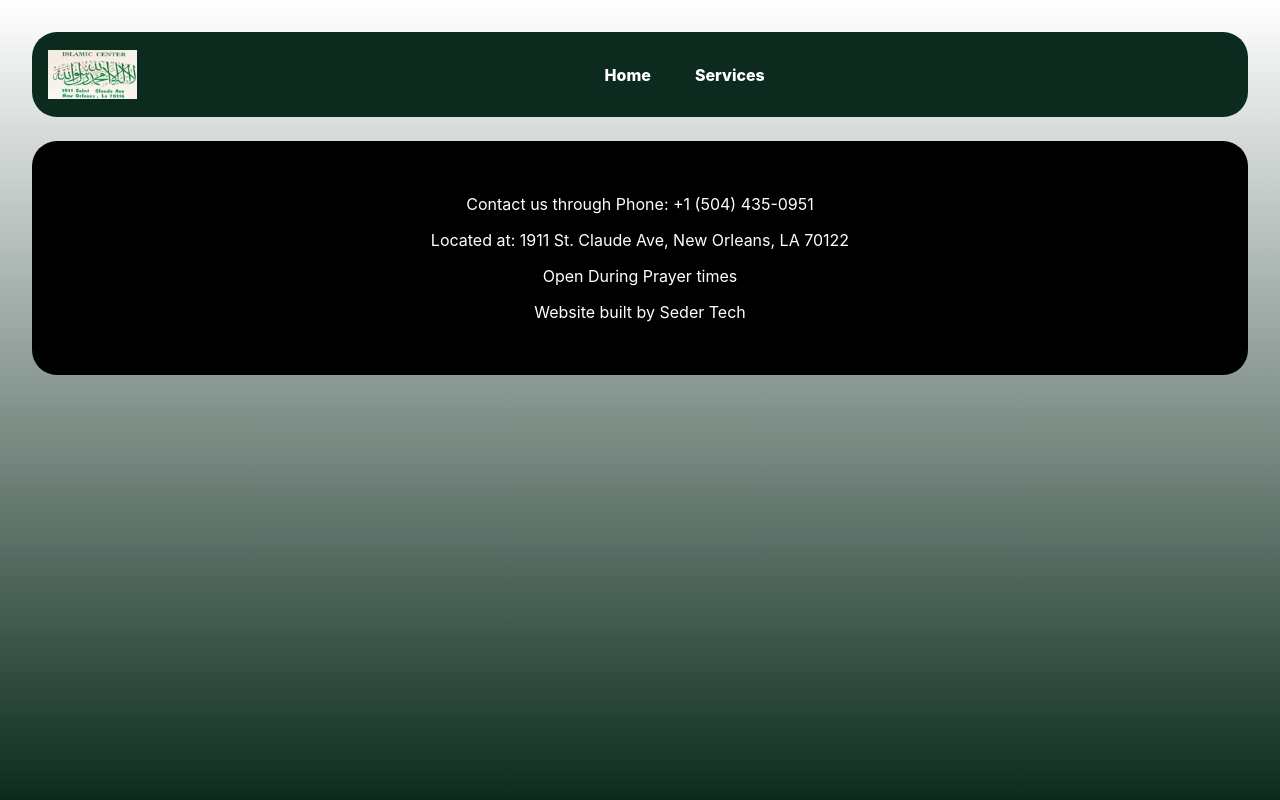
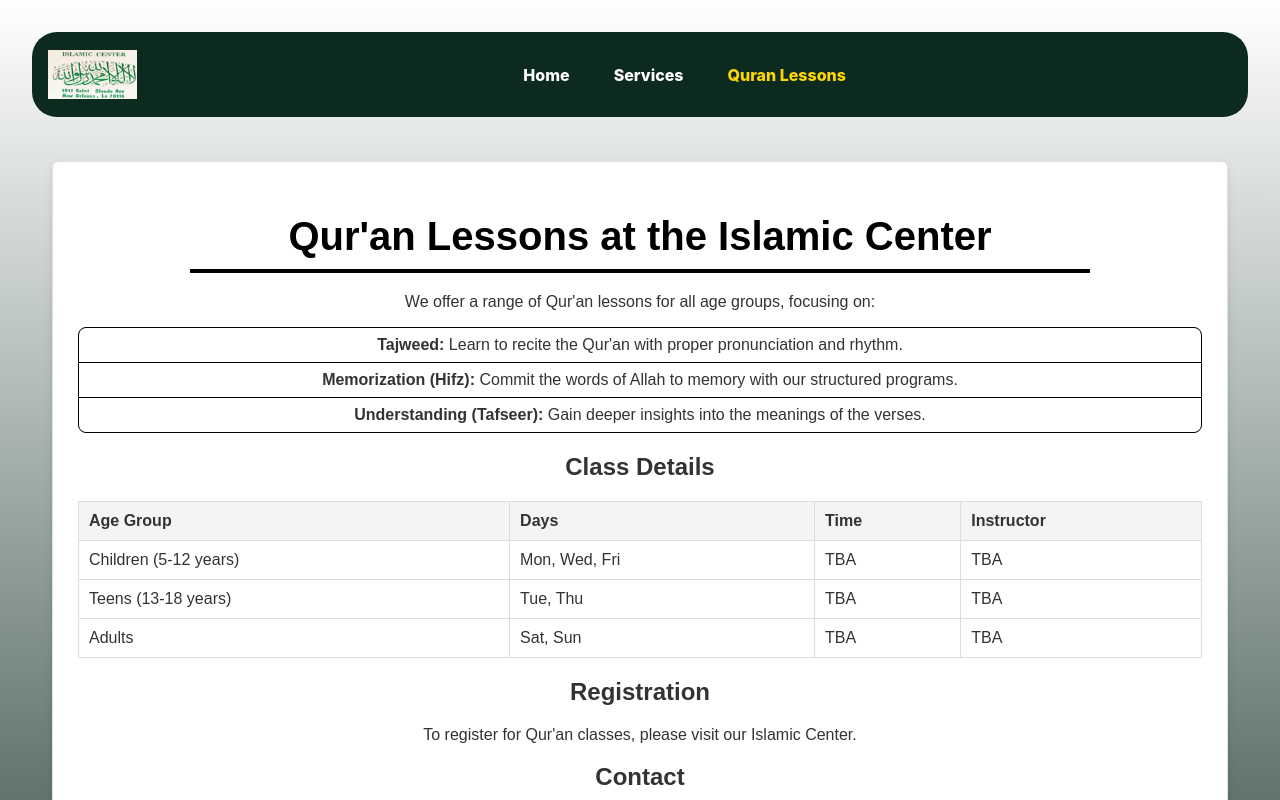
Before and after one commit to Jamalseder7008/Islamic-Center, a React (Vite) app: page /QuranLessons in a window 1280 px wide. Shown: the top 800 px of the page. Built offline with nearby package versions, Linux system fonts and the light colour scheme; no server answers; what aws-amplify would draw is missing.

Commit message:
add Quran Lessons

```diff
--- a/src/App.css
+++ b/src/App.css
@@ -125,7 +125,7 @@
 }
 h1 {
   font-size: 2.5rem; /* Adjust the size as needed */
-  color: #fff; /* Dark grey color for better readability */
+  color: #000; /* Dark grey color for better readability */
   font-weight: 700; /* Bold weight */
   text-align: center; /* Center the text */
   margin-bottom: 20px; /* Space below the title */
@@ -137,7 +137,7 @@ h1::after {
   display: block;
   width: 80%; /* Adjust the width as needed */
   height: 4px; /* Thickness of the underline */
-  background: #fff; /* Color of the underline */
+  background: #000; /* Color of the underline */
   margin: 10px auto 0; /* Center the underline and space from the text */
 }
 
--- a/src/components/Navbar.tsx
+++ b/src/components/Navbar.tsx
@@ -20,6 +20,7 @@ const Navbar: React.FC = () => {
       </NavLogo>
       <Bars onClick={toggleMenu} />
       <NavMenu $isOpen={isOpen}>
+
         <NavBtnLink
           to="/"
           className={({ isActive }) => (isActive ? 'active' : '')}
@@ -27,12 +28,21 @@ const Navbar: React.FC = () => {
         >
           Home
         </NavBtnLink>
+
         <NavBtnLink
           to="/services"
           className={({ isActive }) => (isActive ? 'active' : '')}
           onClick={closeMenu}
         >
           Services
+        </NavBtnLink>
+
+        <NavBtnLink
+          to="/QuranLessons"
+          className={({ isActive }) => (isActive ? 'active' : '')}
+          onClick={closeMenu}
+        >
+          Quran Lessons
         </NavBtnLink>
 
 
--- a/src/main.tsx
+++ b/src/main.tsx
@@ -11,13 +11,14 @@ import Footer from './components/Footer.tsx';
 import Home from "./pages/index.tsx";
 import Services from "./pages/services.tsx"
 import Team from "./pages/team.tsx";
-import FinancialTools from "./pages/FinancialTools.tsx";
+// import FinancialTools from "./pages/FinancialTools.tsx";
 import ImportantLinks from "./pages/ImportantLinks.tsx";
 import ImportantDates from "./pages/ImportantDates.tsx";
 import './index.css';
 import './App.css'; // Optional: Add global styles
 import { Amplify } from "aws-amplify";
 import outputs from "../amplify_outputs.json";
+import QuranLessons from "./pages/QuranLessons.tsx";
 
 Amplify.configure(outputs);
 
@@ -29,7 +30,7 @@ ReactDOM.createRoot(document.getElementById("root")!).render(
         <Route path="/" element={<Home />} />
         <Route path="/services" element={<Services />} />
         <Route path="/team" element={<Team />} />
-        <Route path="/FinancialTools" element={<FinancialTools />} />
+        <Route path="/QuranLessons" element={<QuranLessons />} />
         <Route path="/ImportantLinks" element={<ImportantLinks />} />
         <Route path="/ImportantDates" element={<ImportantDates />} />
         <Route path="/app" element={<App />} /> {/* Add this route if you need the App component */}
--- /dev/null
+++ b/src/pages/QuranLessons.tsx
@@ -0,0 +1,72 @@
+import React from "react";
+import "../styles/QuranLessons.css"; // Custom styles for Qur'an lessons page
+import styled from "styled-components";
+
+const WhiteBox = styled.div`
+  padding: 25px;
+  border: 1px solid #e0e0e0;
+  background-color: #ffffff;
+  border-radius: 6px;
+  box-shadow: 0 4px 8px rgba(0, 0, 0, 0.1);
+  margin-bottom: 40px; /* Adds spacing between boxes */
+  transition: transform 0.2s;
+
+
+`;
+
+const QuranLessons: React.FC = () => {
+  return (
+    <div className="quran-lessons-page">
+        <WhiteBox>
+      <h1>Qur'an Lessons at the Islamic Center</h1>
+      <p>
+        We offer a range of Qur'an lessons for all age groups, focusing on:
+      </p>
+      <ul>
+        <li><strong>Tajweed:</strong> Learn to recite the Qur'an with proper pronunciation and rhythm.</li>
+        <li><strong>Memorization (Hifz):</strong> Commit the words of Allah to memory with our structured programs.</li>
+        <li><strong>Understanding (Tafseer):</strong> Gain deeper insights into the meanings of the verses.</li>
+      </ul>
+      <h2>Class Details</h2>
+      <table className="quran-classes-schedule">
+        <thead>
+          <tr>
+            <th>Age Group</th>
+            <th>Days</th>
+            <th>Time</th>
+            <th>Instructor</th>
+          </tr>
+        </thead>
+        <tbody>
+          <tr>
+            <td>Children (5-12 years)</td>
+            <td>Mon, Wed, Fri</td>
+            <td>TBA</td>
+            <td>TBA</td>
+          </tr>
+          <tr>
+            <td>Teens (13-18 years)</td>
+            <td>Tue, Thu</td>
+            <td>TBA</td>
+            <td>TBA</td>
+          </tr>
+          <tr>
+            <td>Adults</td>
+            <td>Sat, Sun</td>
+            <td>TBA</td>
+            <td>TBA</td>
+          </tr>
+        </tbody>
+      </table>
+      <h2>Registration</h2>
+      <p>
+        To register for Qur'an classes, please visit our Islamic Center.
+      </p>
+      <h2>Contact</h2>
+      <p>For more information, call Brother Jamal at (504) 339-0011.</p>
+      </WhiteBox>
+    </div>
+  );
+};
+
+export default QuranLessons;
--- /dev/null
+++ b/src/styles/QuranLessons.css
@@ -0,0 +1,22 @@
+.quran-lessons-page {
+    font-family: Arial, sans-serif;
+    color: #333;
+    padding: 20px;
+  }
+
+  .quran-classes-schedule {
+    width: 100%;
+    border-collapse: collapse;
+    margin-top: 20px;
+  }
+
+  .quran-classes-schedule th,
+  .quran-classes-schedule td {
+    border: 1px solid #ddd;
+    padding: 10px;
+    text-align: left;
+  }
+
+  .quran-classes-schedule th {
+    background-color: #f4f4f4;
+  }
```
Also changed, not shown: src/pages/services2.tsx (deleted, +0 -55 lines).
